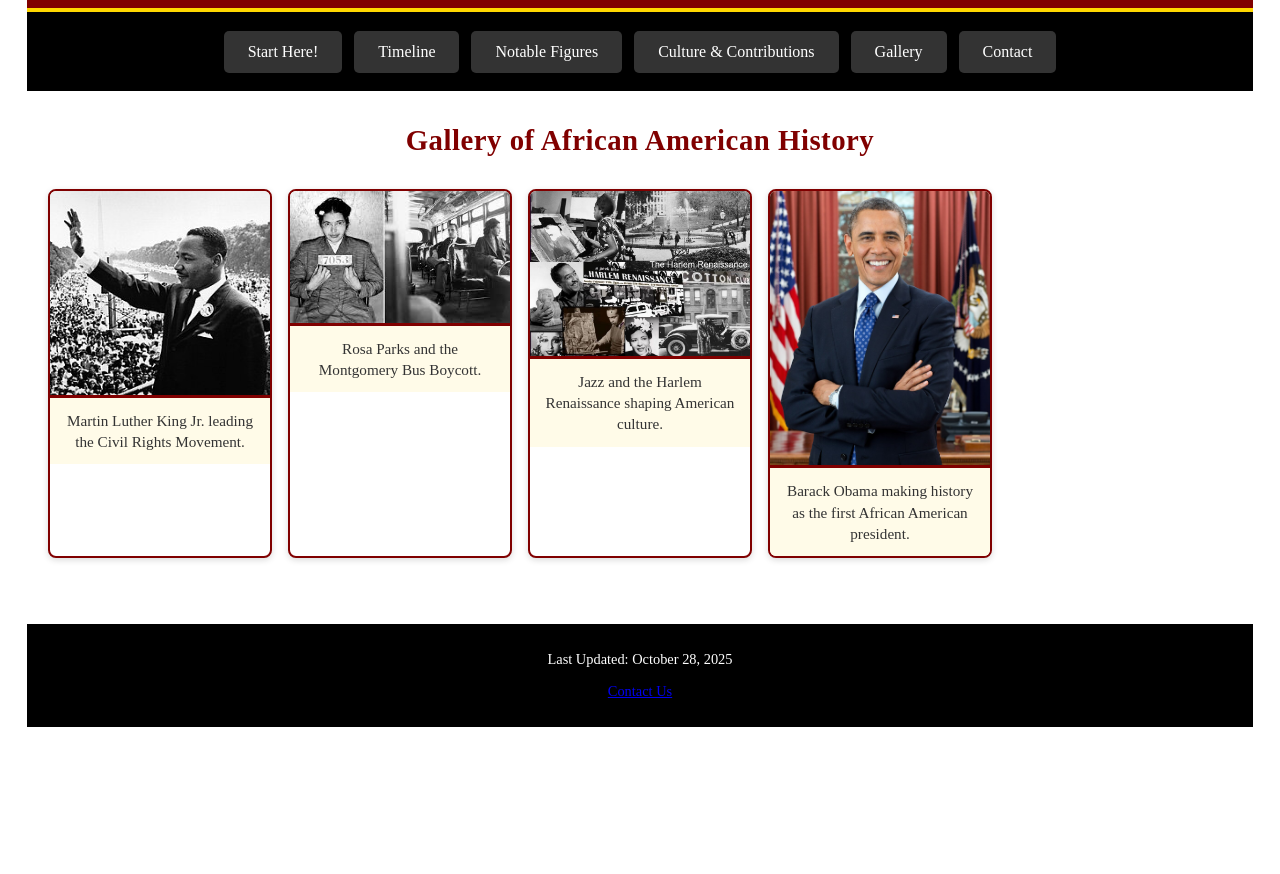
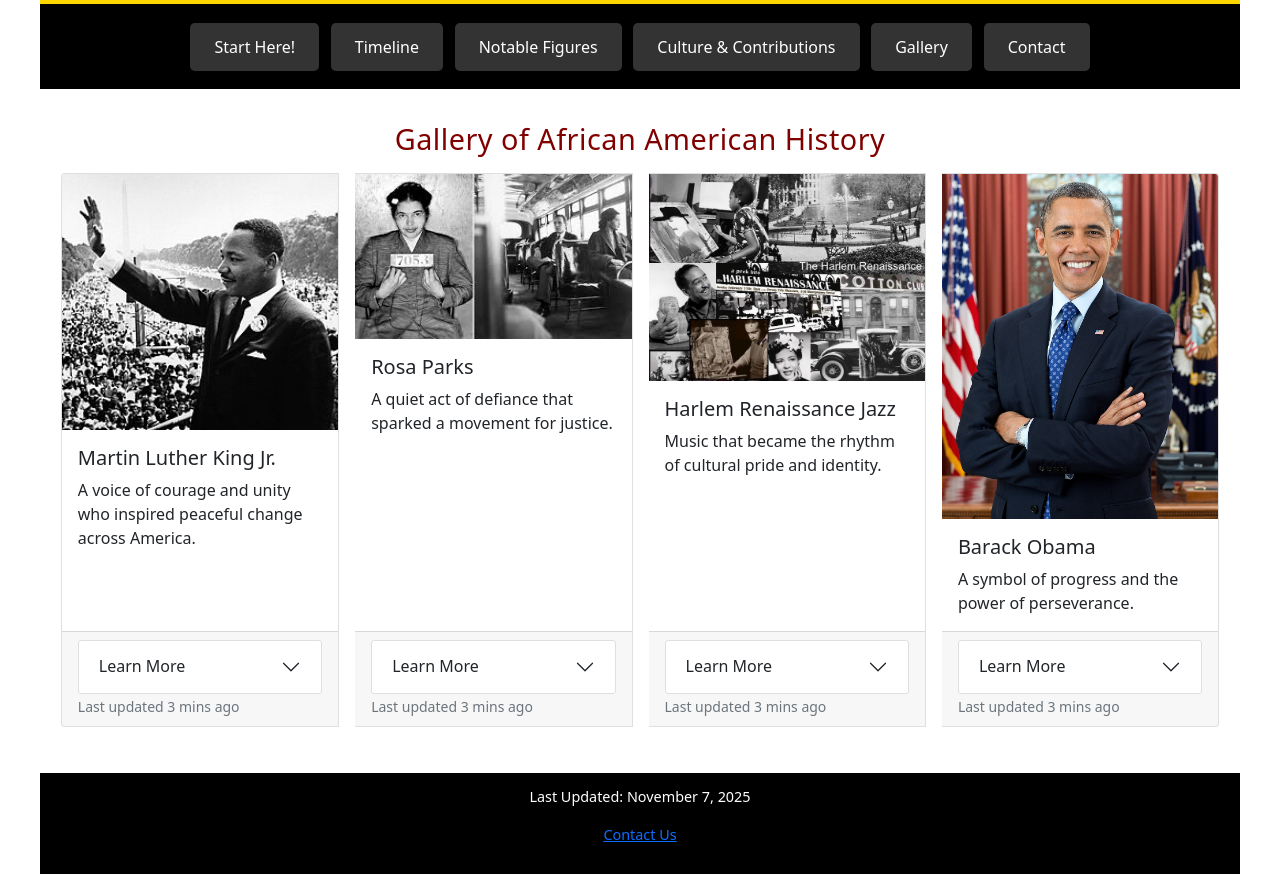
Before and after one commit to za-devz/Project-2-2, a plain HTML site: page gallery.html in a window 1280 px wide. Shown: the part 120-994 px from the top of the page. Before the commit the page ends 855 px from the top, so only its background shows below. Drawn offline with nearby package versions, Linux system fonts and the light colour scheme.

Commit message:
Refactor gallery to use Bootstrap components
Updated the gallery layout to use Bootstrap cards and added accordion elements for more information on each figure.

```diff
--- a/gallery.html
+++ b/gallery.html
@@ -4,6 +4,10 @@
   <meta charset="UTF-8">
   <meta name="viewport" content="width=device-width, initial-scale=1.0">
   <title>African American History: Voices of Strength and Change</title>
+
+  <link href="https://cdn.jsdelivr.net/npm/bootstrap@5.1.3/dist/css/bootstrap.min.css" rel="stylesheet">
+  <script src="https://cdn.jsdelivr.net/npm/bootstrap@5.1.3/dist/js/bootstrap.bundle.min.js"></script>
+
   <link rel="stylesheet" href="styles.css">
 </head>
 <body>
@@ -28,41 +32,115 @@
 </nav>
 
 <main>
-<h2 class="gallery-title">Gallery of African American History</h2>
+  <h2 class="gallery-title">Gallery of African American History</h2>
 
-  <div class="gallery">
-    <div class="gallery-item">
-      <a target="_blank" href="images/mlk.jpg">
-        <img src="mlk.jpg" alt="Martin Luther King Jr.">
-      </a>
-      <div class="desc">Martin Luther King Jr. leading the Civil Rights Movement.</div>
+<div class="card-group">
+
+    <div class="card m-2">
+      <img src="mlk.jpg" class="card-img-top" alt="Martin Luther King Jr.">
+      <div class="card-body">
+        <h5 class="card-title">Martin Luther King Jr.</h5>
+        <p class="card-text">A voice of courage and unity who inspired peaceful change across America.</p>
+      </div>
+      <div class="card-footer">
+        <div class="accordion" id="accordionMLK">
+          <div class="accordion-item">
+            <h2 class="accordion-header" id="headingMLK">
+              <button class="accordion-button collapsed" type="button" data-bs-toggle="collapse" data-bs-target="#collapseMLK" aria-expanded="false" aria-controls="collapseMLK">
+                Learn More
+              </button>
+            </h2>
+            <div id="collapseMLK" class="accordion-collapse collapse" aria-labelledby="headingMLK" data-bs-parent="#accordionMLK">
+              <div class="accordion-body">
+                Martin Luther King Jr. fought for equality and justice. His dream of a united nation still inspires people today, showing strength through peace.
+              </div>
+            </div>
+          </div>
+        </div>
+        <p class="card-text"><small class="text-muted">Last updated 3 mins ago</small></p>
+      </div>
     </div>
 
-    <div class="gallery-item">
-      <a target="_blank" href="rosa.jpg">
-        <img src="rosa.jpg" alt="Rosa Parks">
-      </a>
-      <div class="desc">Rosa Parks and the Montgomery Bus Boycott.</div>
+    <div class="card m-2">
+      <img src="rosa.jpg" class="card-img-top" alt="Rosa Parks">
+      <div class="card-body">
+        <h5 class="card-title">Rosa Parks</h5>
+        <p class="card-text">A quiet act of defiance that sparked a movement for justice.</p>
+      </div>
+      <div class="card-footer">
+        <div class="accordion" id="accordionRosa">
+          <div class="accordion-item">
+            <h2 class="accordion-header" id="headingRosa">
+              <button class="accordion-button collapsed" type="button" data-bs-toggle="collapse" data-bs-target="#collapseRosa" aria-expanded="false" aria-controls="collapseRosa">
+                Learn More
+              </button>
+            </h2>
+            <div id="collapseRosa" class="accordion-collapse collapse" aria-labelledby="headingRosa" data-bs-parent="#accordionRosa">
+              <div class="accordion-body">
+                Rosa Parks refused to give up her seat in 1955, and that simple act of courage helped start the Civil Rights Movement and inspire change across the country.
+              </div>
+            </div>
+          </div>
+        </div>
+        <p class="card-text"><small class="text-muted">Last updated 3 mins ago</small></p>
+      </div>
     </div>
 
-    <div class="gallery-item">
-      <a target="_blank" href="jazz.jpg">
-        <img src="jazz.jpg" alt="Harlem Renaissance Jazz">
-      </a>
-      <div class="desc">Jazz and the Harlem Renaissance shaping American culture.</div>
+    <div class="card m-2">
+      <img src="jazz.jpg" class="card-img-top" alt="Harlem Renaissance Jazz">
+      <div class="card-body">
+        <h5 class="card-title">Harlem Renaissance Jazz</h5>
+        <p class="card-text">Music that became the rhythm of cultural pride and identity.</p>
+      </div>
+      <div class="card-footer">
+        <div class="accordion" id="accordionJazz">
+          <div class="accordion-item">
+            <h2 class="accordion-header" id="headingJazz">
+              <button class="accordion-button collapsed" type="button" data-bs-toggle="collapse" data-bs-target="#collapseJazz" aria-expanded="false" aria-controls="collapseJazz">
+                Learn More
+              </button>
+            </h2>
+            <div id="collapseJazz" class="accordion-collapse collapse" aria-labelledby="headingJazz" data-bs-parent="#accordionJazz">
+              <div class="accordion-body">
+                The Harlem Renaissance was a time when Black art and culture thrived. Jazz came from both struggle and joy, becoming a powerful voice that changed American music forever.
+              </div>
+            </div>
+          </div>
+        </div>
+        <p class="card-text"><small class="text-muted">Last updated 3 mins ago</small></p>
+      </div>
     </div>
 
-    <div class="gallery-item">
-      <a target="_blank" href="barack.jpg">
-        <img src="barack.jpg" alt="Barack Obama">
-      </a>
-      <div class="desc">Barack Obama making history as the first African American president.</div>
+    <div class="card m-2">
+      <img src="barack.jpg" class="card-img-top" alt="Barack Obama">
+      <div class="card-body">
+        <h5 class="card-title">Barack Obama</h5>
+        <p class="card-text">A symbol of progress and the power of perseverance.</p>
+      </div>
+      <div class="card-footer">
+        <div class="accordion" id="accordionObama">
+          <div class="accordion-item">
+            <h2 class="accordion-header" id="headingObama">
+              <button class="accordion-button collapsed" type="button" data-bs-toggle="collapse" data-bs-target="#collapseObama" aria-expanded="false" aria-controls="collapseObama">
+                Learn More
+              </button>
+            </h2>
+            <div id="collapseObama" class="accordion-collapse collapse" aria-labelledby="headingObama" data-bs-parent="#accordionObama">
+              <div class="accordion-body">
+                Barack Obama’s election as the first African American president in 2008 marked a historic milestone in the ongoing story of equality and opportunity. His message of hope, unity, and change reflects the continuing legacy of strength that defines African American history.
+              </div>
+            </div>
+          </div>
+        </div>
+        <p class="card-text"><small class="text-muted">Last updated 3 mins ago</small></p>
+      </div>
     </div>
+
   </div>
 </main>
 
 <footer>
-  <p>Last Updated: October 28, 2025</p>
+  <p>Last Updated: November 7, 2025</p>
   <p><a href="#" class="footer-link">Contact Us</a></p>
 </footer>
 
```
